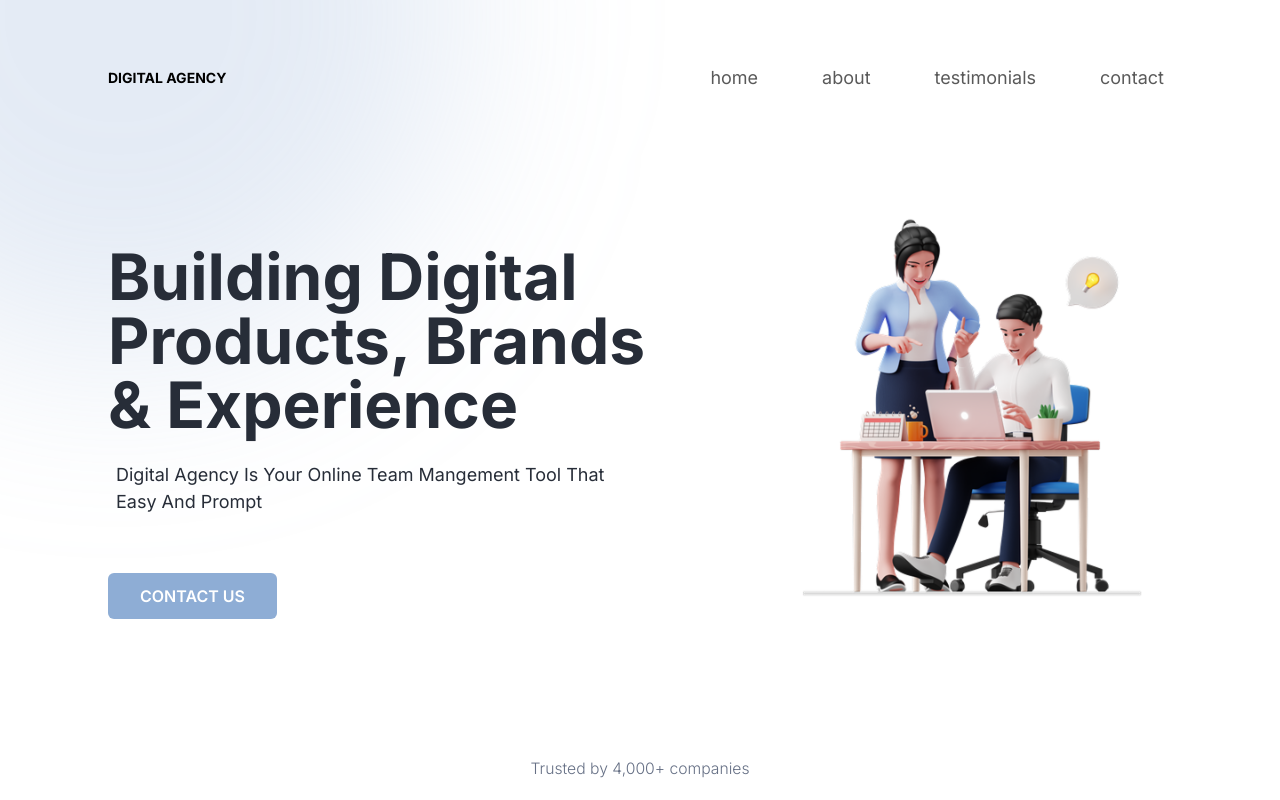
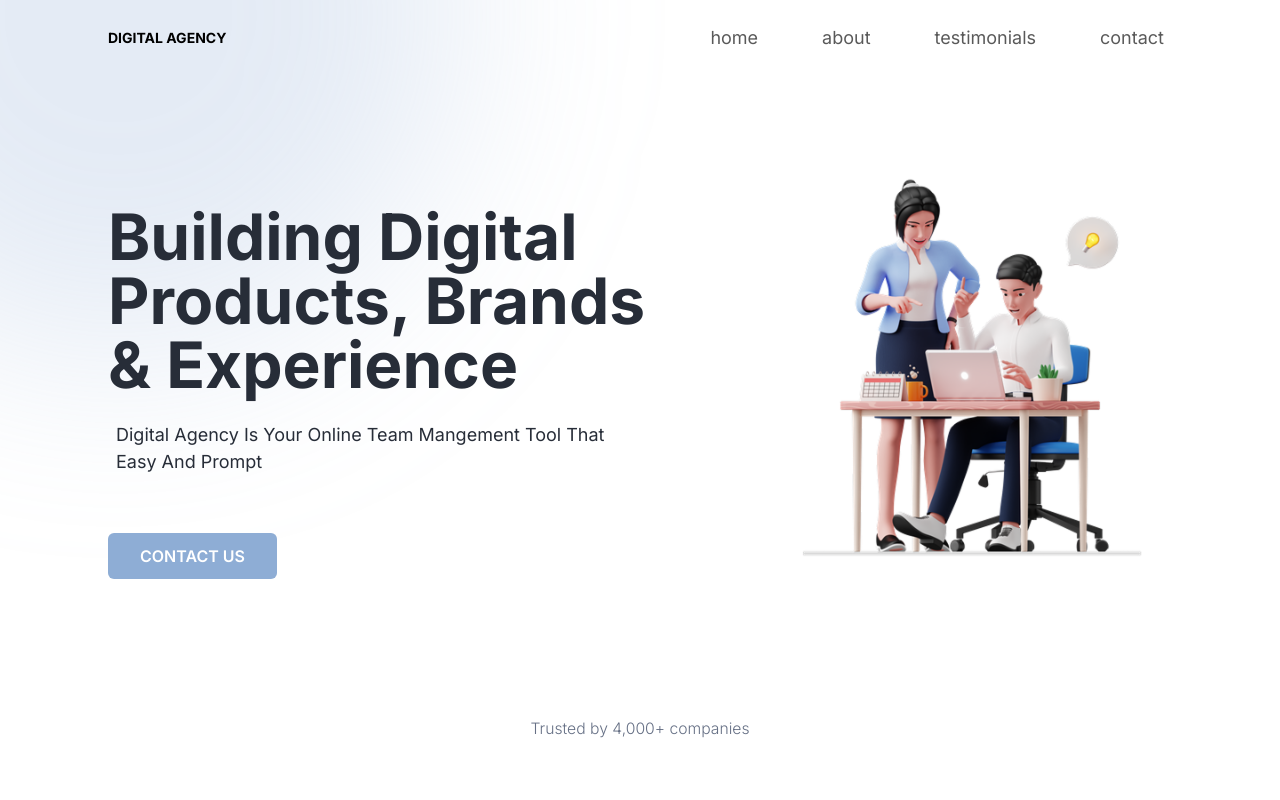
Before and after one commit to haedaraedeeb-stack/digital-agency, a plain HTML site: page index.html in a window 1280 px wide. Shown: the top 800 px of the page. Drawn offline with nearby package versions, Linux system fonts and the light colour scheme.

Commit message:
fix the nav top margin

```diff
--- a/index.html
+++ b/index.html
@@ -23,7 +23,7 @@
 
         <header class="position-relative z-0 overflow-hidden">
             <div class="hero-blob position-absolute rounded-circle z-n1"></div>
-            <nav class="navbar navbar-expand-lg custom-color mt-5">
+            <nav class="navbar navbar-expand-lg custom-color mt-2">
                 <div class="container-xl">
                     <a class="navbar-brand text-uppercase fw-bold"
                         href="./index.html">Digital Agency</a>
```
